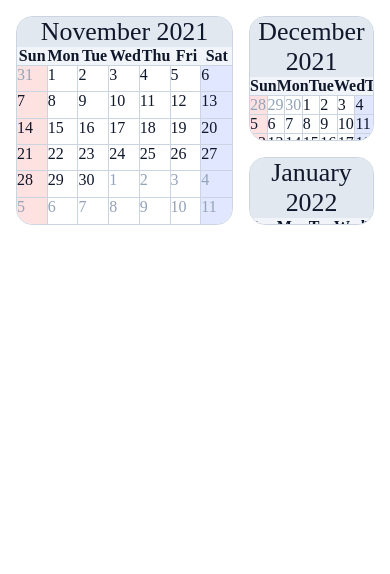
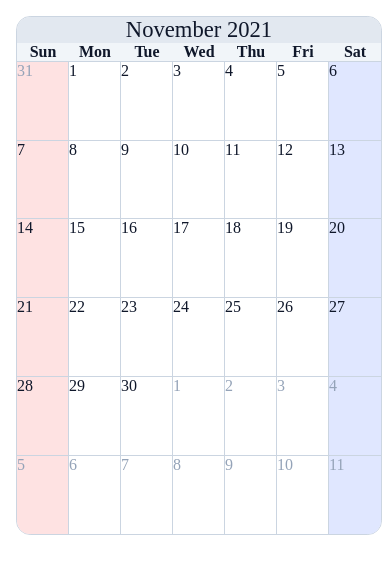
Before and after one commit to sakkke/sparkplan, a Svelte app: page / in a window 390 px wide. Shown: the top 574 px of the page. Built offline with nearby package versions, Linux system fonts and the light colour scheme.

Commit message:
update style

```diff
--- a/src/App.svelte
+++ b/src/App.svelte
@@ -238,4 +238,34 @@
     grid-template-rows: 61.8% 1fr;
     width: 100vw;
   }
+
+  @media (max-width: 1080px) {
+    .calendar-view {
+      grid-template-areas: calendar-1;
+      grid-template-columns: 1fr;
+      grid-template-rows: 1fr;
+    }
+
+    .calendar-2 {
+      display: none;
+    }
+
+    .calendar-3 {
+      display: none;
+    }
+  }
+
+  @media (max-width: 640px) {
+    .calendar {
+      border-radius: 14.14px;
+    }
+
+    .calendar-title {
+      font-size: 1.414em;
+    }
+
+    .calendar-view {
+      aspect-ratio: 1 / 1.414;
+    }
+  }
 </style>
```
